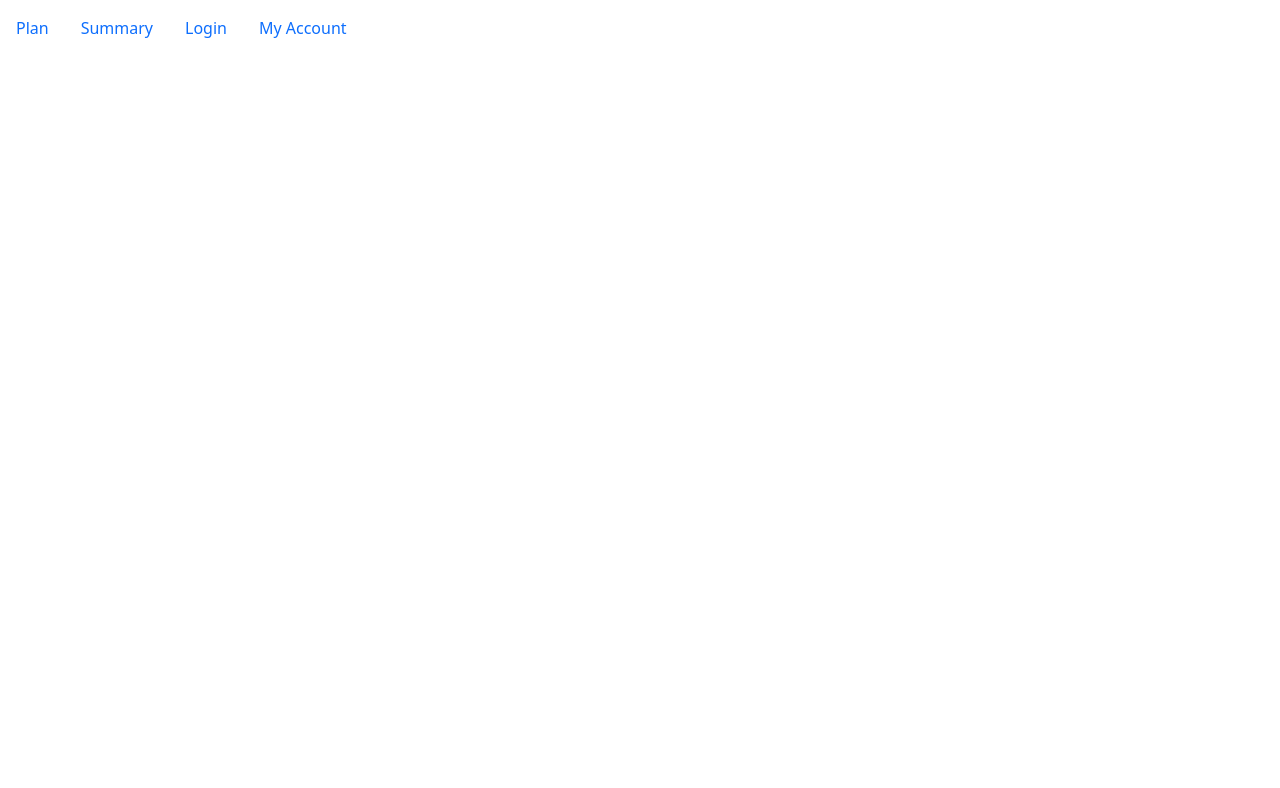
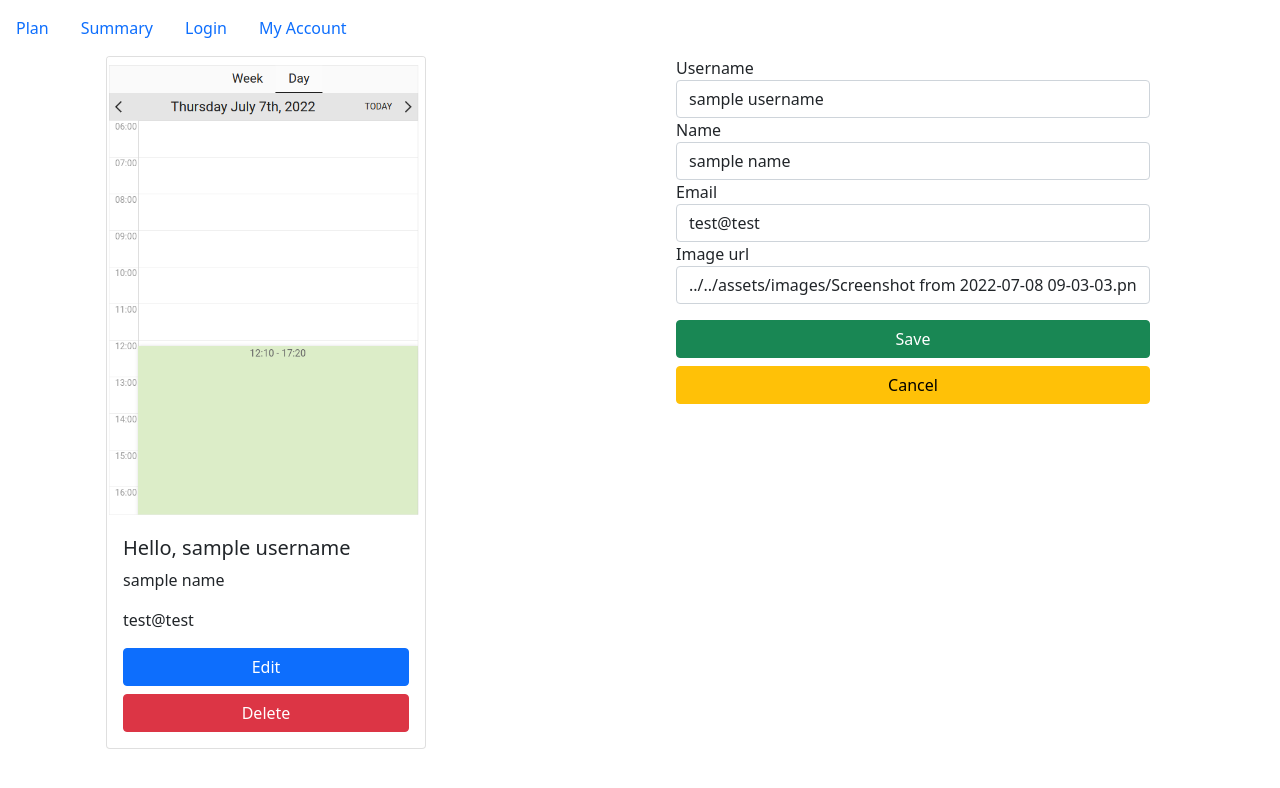
Before and after one commit to andriej-b/first_app, an Angular app in the folder training-app/: page /profile/edit in a window 1280 px wide. Before the commit this address led to /. Shown: the top 788 px of the page. Built offline with nearby package versions, Linux system fonts and the light colour scheme.

Commit message:
edit form

```diff
--- a/training-app/src/app/app-routing.module.ts
+++ b/training-app/src/app/app-routing.module.ts
@@ -1,15 +1,21 @@
 import { NgModule } from '@angular/core';
 import { RouterModule, Routes } from '@angular/router';
 import { AuthComponent } from './auth/auth.component';
+import { UserEditComponent } from './user-profile/user-edit/user-edit.component';
 import { UserProfileComponent } from './user-profile/user-profile.component';
 
 const routes: Routes = [
   { path: 'auth', component: AuthComponent },
-  { path: 'profile', component: UserProfileComponent }
+  {
+    path: 'profile', component: UserProfileComponent, children: [
+      { path: "edit", component: UserEditComponent }
+    ]
+  }
 ];
 
 @NgModule({
-  imports: [RouterModule.forRoot(routes)],
+  imports: [RouterModule.forRoot(routes,
+    { onSameUrlNavigation: 'reload' })],
   exports: [RouterModule]
 })
 export class AppRoutingModule { }
--- a/training-app/src/app/app.module.ts
+++ b/training-app/src/app/app.module.ts
@@ -7,13 +7,15 @@ import { HeaderComponent } from './header/header.component';
 import { AuthComponent } from './auth/auth.component';
 import { UserProfileComponent } from './user-profile/user-profile.component';
 import { ReactiveFormsModule } from '@angular/forms';
+import { UserEditComponent } from './user-profile/user-edit/user-edit.component';
 
 @NgModule({
   declarations: [
     AppComponent,
     HeaderComponent,
     AuthComponent,
-    UserProfileComponent
+    UserProfileComponent,
+    UserEditComponent
   ],
   imports: [
     BrowserModule,
--- a/training-app/src/app/auth/auth.component.html
+++ b/training-app/src/app/auth/auth.component.html
@@ -51,7 +51,8 @@
             type="submit"
             class="btn btn-primary mb-2 mt-2"
             [disabled]="!userForm.valid"
-          >Login</button>
+          >
+            Login</button>
         </div>
 
       </form>
--- a/training-app/src/app/auth/auth.component.ts
+++ b/training-app/src/app/auth/auth.component.ts
@@ -1,5 +1,6 @@
 import { Component, OnInit } from '@angular/core';
 import { FormControl, FormGroup, Validators } from '@angular/forms';
+import { Router } from '@angular/router';
 
 @Component({
   selector: 'app-auth',
@@ -11,12 +12,12 @@ export class AuthComponent implements OnInit {
     email: new FormControl('', [Validators.required, Validators.email]),
     password: new FormControl('', [Validators.required, Validators.minLength(6)])
   });
-  constructor () { }
+  constructor (private router: Router) { }
 
   ngOnInit(): void {
   }
   onSubmit() {
     console.log(this.userForm);
-
+    this.router.navigate(['/profile']);
   }
 }
--- a/training-app/src/app/shared/user.model.ts
+++ b/training-app/src/app/shared/user.model.ts
@@ -0,0 +1,11 @@
+export class UserModel {
+  constructor (
+    public username: string,
+    public name: string,
+    public email: string,
+    public image: string) {
+
+  }
+
+
+}
--- /dev/null
+++ b/training-app/src/app/user-profile/user-edit/user-edit.component.html
@@ -0,0 +1,59 @@
+<div class="container">
+  <div class="row">
+    <div class="col-md-12">
+      <form
+        [formGroup]="editForm"
+        (ngSubmit)="onSave()"
+      >
+        <div class="form-group">
+          <label for="username">Username</label>
+          <input
+            type="text"
+            class="form-control"
+            id="username"
+            formControlName="username"
+          >
+        </div>
+        <div class="form-group">
+          <label for="name">Name</label>
+          <input
+            type="text"
+            class="form-control"
+            id="name"
+            formControlName="name"
+          >
+          <div class="form-group">
+            <label for="email">Email</label>
+            <input
+              type="text"
+              class="form-control"
+              id="email"
+              formControlName="email"
+            >
+          </div>
+        </div>
+        <div class="form-group">
+          <label for="url">Image url</label>
+          <input
+            type="text"
+            class="form-control"
+            id="url"
+            formControlName="image"
+          >
+        </div>
+
+        <div class="form-group mt-3 d-grid gap-2">
+          <button
+            type="submit"
+            class="btn btn-success"
+          >Save</button>
+          <button
+            class="btn btn-warning"
+            (click)="onCancel()"
+          >Cancel</button>
+        </div>
+
+      </form>
+    </div>
+  </div>
+</div>
--- /dev/null
+++ b/training-app/src/app/user-profile/user-edit/user-edit.component.ts
@@ -0,0 +1,51 @@
+import { Component, OnInit } from '@angular/core';
+import { FormControl, FormGroup, Validators } from '@angular/forms';
+import { Router } from '@angular/router';
+import { UserModel } from 'src/app/shared/user.model';
+import { UserService } from '../user.service';
+
+@Component({
+  selector: 'app-user-edit',
+  templateUrl: './user-edit.component.html',
+  styleUrls: ['./user-edit.component.css']
+})
+export class UserEditComponent implements OnInit {
+  editForm!: FormGroup;
+
+  constructor (private router: Router,
+    private userService: UserService) { }
+
+  ngOnInit(): void {
+    this.initForm();
+  }
+  initForm() {
+    let name = this.userService.userData.name;
+    let username = this.userService.userData.username;
+    let email = this.userService.userData.email;
+    let imageUrl = this.userService.userData.image;
+
+    this.editForm = new FormGroup({
+      'name': new FormControl(name),
+      'username': new FormControl(username),
+      'email': new FormControl(email),
+      'image': new FormControl(imageUrl)
+    });
+
+  }
+
+  onSave() {
+    const newUserData = new UserModel(
+      this.editForm.value['name'],
+      this.editForm.value['username'],
+      this.editForm.value['email'],
+      this.editForm.value['image']
+    );
+
+    this.userService.userData = newUserData;
+    this.router.navigate(['/profile']);
+  }
+  onCancel() {
+    this.router.navigate(['/profile']);
+  }
+
+}
--- a/training-app/src/app/user-profile/user-profile.component.html
+++ b/training-app/src/app/user-profile/user-profile.component.html
@@ -6,23 +6,38 @@
         style="width: 20rem;"
       >
         <img
-          [src]="userData.image"
+          [src]="user.image"
           alt="..."
           class="card-img-top img-flex"
         >
         <div class="card-body">
           <h5 class="card-title">
-            Hello, {{userData.username}}
+            Hello, {{user.username}}
           </h5>
-          <p class="card-text">{{userData.name}}</p>
-          <p class="card-text">{{userData.email}}</p>
-          <div class="d-flex justify-content-center">
-            <button
-              class="btn btn-primary "
-              style="width:100%"
-            >
-              <a>Edit</a>
-            </button>
+          <p class="card-text">{{user.name}}</p>
+          <p class="card-text">{{user.email}}</p>
+          <div
+            class="d-grid gap-2"
+            *ngIf="!editMode"
+          >
+            <div>
+              <button
+                class="btn btn-primary "
+                style="width:100%"
+                (click)="onEdit()"
+              >
+                Edit
+              </button>
+            </div>
+            <div>
+              <button
+                class="btn btn-danger "
+                style="width:100%"
+                (click)="onDelete()"
+              >
+                Delete
+              </button>
+            </div>
           </div>
 
         </div>
@@ -30,5 +45,8 @@
       </div>
 
     </div>
+    <div class="col-sm-6">
+      <router-outlet></router-outlet>
+    </div>
   </div>
 </div>
--- a/training-app/src/app/user-profile/user-profile.component.ts
+++ b/training-app/src/app/user-profile/user-profile.component.ts
@@ -1,4 +1,7 @@
 import { Component, OnInit } from '@angular/core';
+import { ActivatedRoute, Router } from '@angular/router';
+import { UserModel } from '../shared/user.model';
+import { UserService } from './user.service';
 
 @Component({
   selector: 'app-user-profile',
@@ -6,17 +9,22 @@ import { Component, OnInit } from '@angular/core';
   styleUrls: ['./user-profile.component.css']
 })
 export class UserProfileComponent implements OnInit {
-  userData = {
-    username: 'sample username',
-    name: 'sample name',
-    email: 'test@test',
-    image: '../../assets/images/Screenshot from 2022-07-08 09-03-03.png',
-
-
-  };
-  constructor () { }
+  user!: UserModel;
+  editMode = false;
+  constructor (private router: Router,
+    private route: ActivatedRoute,
+    private userService: UserService) { }
 
   ngOnInit(): void {
+    this.user = this.userService.userData;
+    this.editMode = false;
   }
+  onEdit() {
+    this.editMode = true;
+    this.router.navigate(['edit'], { relativeTo: this.route });
+  }
+  onDelete() {
+    console.log('delete user');
 
+  }
 }
--- /dev/null
+++ b/training-app/src/app/user-profile/user.service.ts
@@ -0,0 +1,15 @@
+import { Injectable } from "@angular/core";
+import { UserModel } from "../shared/user.model";
+
+@Injectable({ providedIn: 'root' })
+export class UserService {
+  // editMode = false;
+  userData: UserModel = {
+    username: 'sample username',
+    name: 'sample name',
+    email: 'test@test',
+    image: '../../assets/images/Screenshot from 2022-07-08 09-03-03.png',
+
+
+  };
+}
--- a/training-app/tsconfig.json
+++ b/training-app/tsconfig.json
@@ -16,6 +16,7 @@
     "experimentalDecorators": true,
     "moduleResolution": "node",
     "importHelpers": true,
+    "strictPropertyInitialization": false,
     "target": "es2020",
     "module": "es2020",
     "lib": [
```
Also changed, not shown: training-app/src/app/user-profile/user-edit/user-edit.component.css (added), 1 other file (tests, documents, lock files or other folders).
